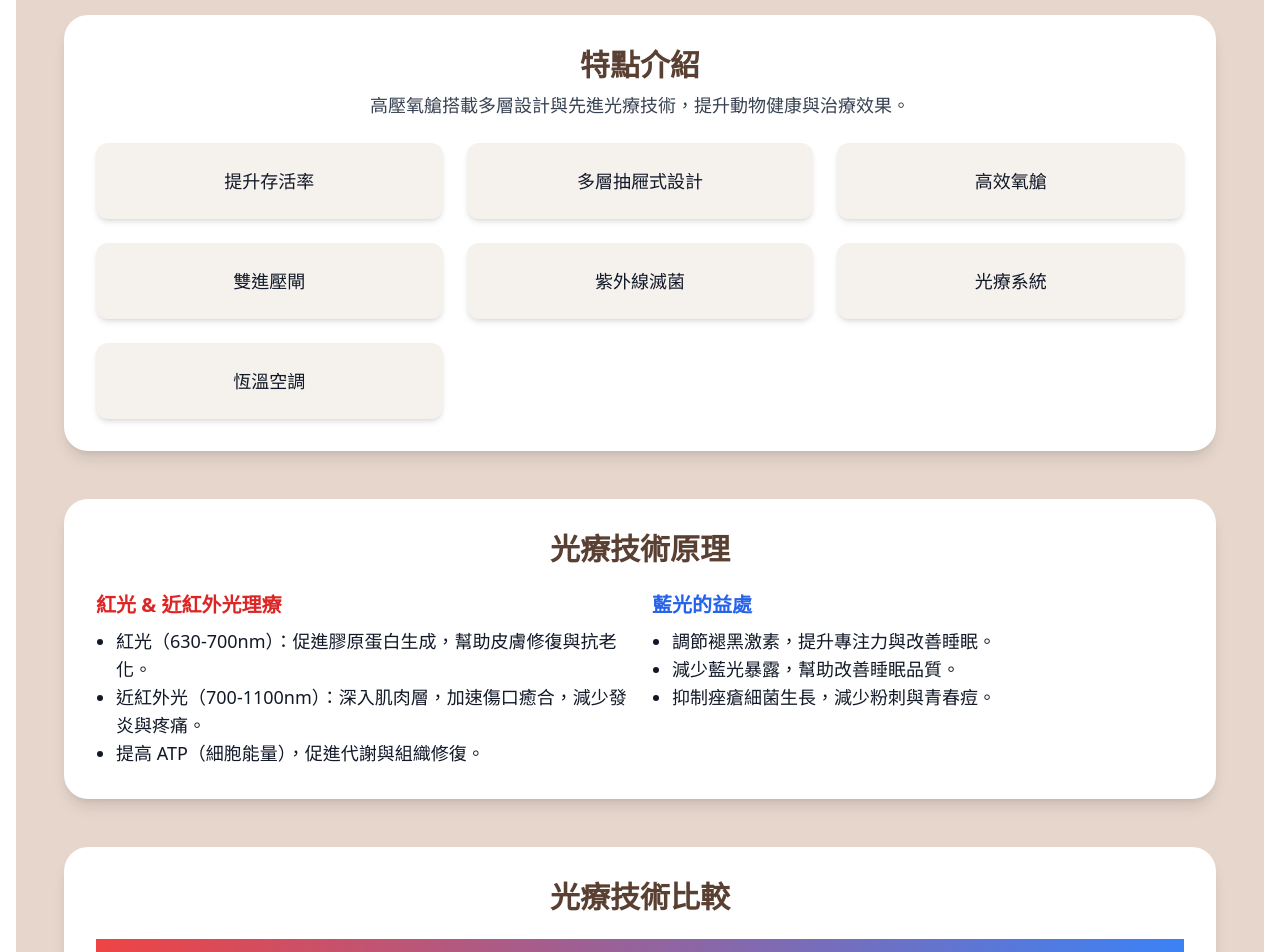
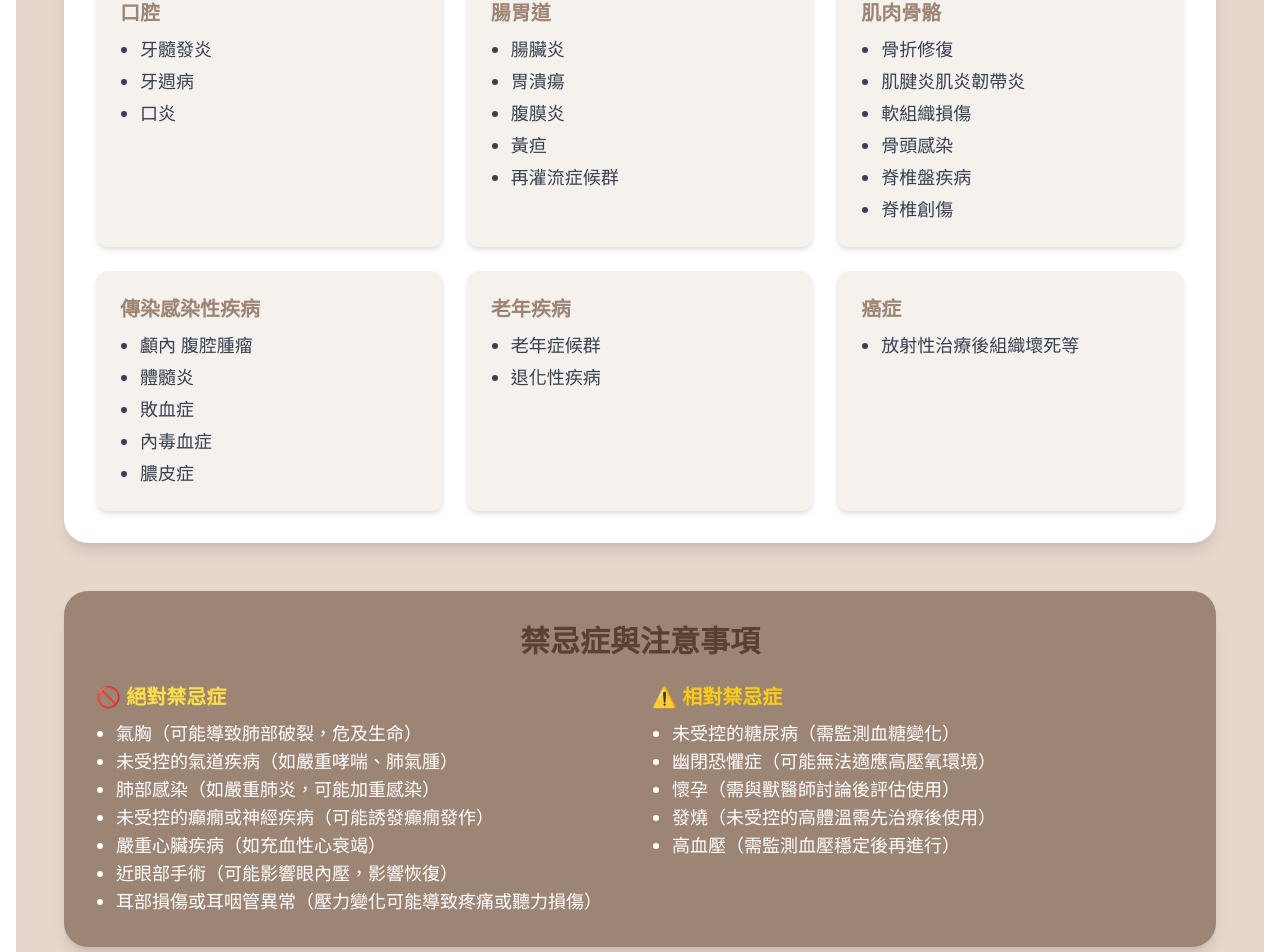
Before and after one commit to frankfu88/wenzhi, a Next.js app: page /oxygen in a window 1280 px wide. Shown: the part 1313-2265 px from the top of the page. Built offline with nearby package versions, Linux system fonts and the light colour scheme.

Commit message:
新增諾亞寵物氧的內容

```diff
--- a/src/app/oxygen/page.tsx
+++ b/src/app/oxygen/page.tsx
@@ -11,6 +11,66 @@ export default function NoahOxygen() {
         <h1 className="text-4xl font-bold flex items-center justify-center gap-2 text-center">
           <FaPaw className="text-yellow-500" /> 諾亞寵物高壓氧
         </h1>
+
+        {/* 🔹 高壓氧治療 HBOT */}
+        <div className="bg-white shadow-lg rounded-3xl p-8 mt-12">
+          <h2 className="text-3xl font-bold text-center">高壓氧治療 HBOT</h2>
+          <p className="text-lg text-center text-gray-700 mt-2">
+            藉由壓力和氧氣，提高血漿及組織含氧濃度並增強血中白血球殺菌和自癒能力，以達到治療目的。
+          </p>
+
+          <div className="grid grid-cols-1 md:grid-cols-2 lg:grid-cols-3 gap-6 mt-6">
+            {[
+              { category: "皮膚傷口", conditions: ["深層組織感染", "久不癒合的傷口修復", "燒燙傷 褥瘡 術後修復", "移植 皮瓣縫合後輔助癒合", "術後恢復"] },
+              { category: "心血管", conditions: ["心血管保養", "中風", "低血壓", "腦栓塞", "血管炎淋巴管炎"] },
+              { category: "神經系統", conditions: ["腦/脊神經損傷", "大腦缺血", "壓迫性脊髓病", "四肢癱瘓", "周邊神經損傷", "創傷性腦損傷", "腦炎 腦膜炎"] },
+              { category: "口腔", conditions: ["牙髓發炎", "牙週病", "口炎"] },
+              { category: "腸胃道", conditions: ["腸臟炎", "胃潰瘍", "腹膜炎", "黃疸", "再灌流症候群"] },
+              { category: "肌肉骨骼", conditions: ["骨折修復", "肌腱炎肌炎韌帶炎", "軟組織損傷", "骨頭感染", "脊椎盤疾病", "脊椎創傷"] },
+              { category: "傳染感染性疾病", conditions: ["顱內 腹腔腫瘤", "體髓炎", "敗血症", "內毒血症", "膿皮症"] },
+              { category: "老年疾病", conditions: ["老年症候群", "退化性疾病"] },
+              { category: "癌症", conditions: ["放射性治療後組織壞死等"] }
+            ].map((item, index) => (
+              <div key={index} className="bg-[#F5F1ED] shadow-md rounded-xl p-6 text-lg">
+                <h3 className="text-xl font-bold text-[#9D8575]">{item.category}</h3>
+                <ul className="list-disc pl-5 mt-2 text-gray-700 space-y-1">
+                  {item.conditions.map((condition, idx) => (
+                    <li key={idx}>{condition}</li>
+                  ))}
+                </ul>
+              </div>
+            ))}
+          </div>
+        </div>
+
+        {/* 🔹 禁忌症與相對禁忌症 */}
+        <div className="bg-[#9D8575] text-white shadow-lg rounded-3xl p-8 mt-12">
+          <h2 className="text-3xl font-bold text-center">禁忌症與注意事項</h2>
+          <div className="grid grid-cols-1 md:grid-cols-2 gap-6 mt-6">
+            <div>
+              <h3 className="text-xl font-bold text-yellow-300">🚫 絕對禁忌症</h3>
+              <ul className="list-disc pl-5 mt-2 text-lg">
+                <li>氣胸（可能導致肺部破裂，危及生命）</li>
+                <li>未受控的氣道疾病（如嚴重哮喘、肺氣腫）</li>
+                <li>肺部感染（如嚴重肺炎，可能加重感染）</li>
+                <li>未受控的癲癇或神經疾病（可能誘發癲癇發作）</li>
+                <li>嚴重心臟疾病（如充血性心衰竭）</li>
+                <li>近眼部手術（可能影響眼內壓，影響恢復）</li>
+                <li>耳部損傷或耳咽管異常（壓力變化可能導致疼痛或聽力損傷）</li>
+              </ul>
+            </div>
+            <div>
+              <h3 className="text-xl font-bold text-yellow-400">⚠️ 相對禁忌症</h3>
+              <ul className="list-disc pl-5 mt-2 text-lg">
+                <li>未受控的糖尿病（需監測血糖變化）</li>
+                <li>幽閉恐懼症（可能無法適應高壓氧環境）</li>
+                <li>懷孕（需與獸醫師討論後評估使用）</li>
+                <li>發燒（未受控的高體溫需先治療後使用）</li>
+                <li>高血壓（需監測血壓穩定後再進行）</li>
+              </ul>
+            </div>
+          </div>
+        </div>
 
         {/* 🔹 初生動物高壓氧艙的作用 */}
         <div className="bg-white shadow-lg rounded-3xl p-8 mt-8">
```
